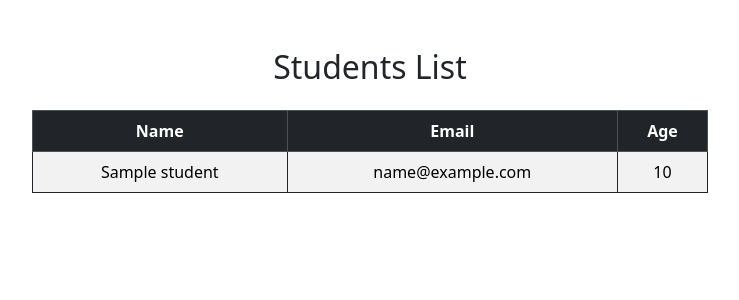
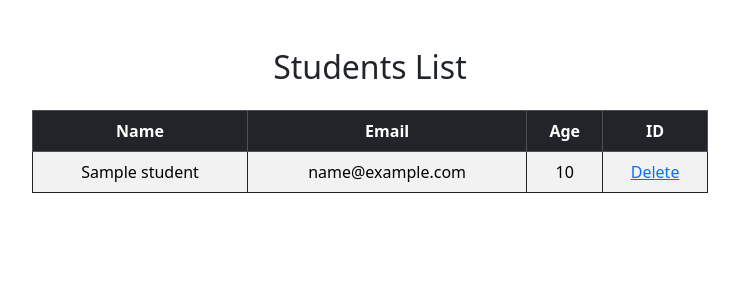
Before and after one commit to codebymubashir/Node-js, a Node server app: template Expressjs/MongoDb/postapi-for-save-data-in-db/views/students.ejs in a window 1280 px wide. Shown: the top 300 px of the page, without its empty margins (270-1009 px from the left). Run offline with Node 20, Linux system fonts and the light colour scheme; the template is opened without the code that fills it: most values are stand-ins (such as "Sample title", 1, 10 or a date in 2020); some libraries are stand-ins or nearby versions.

Commit message:
delete data through ui

```diff
--- a/Expressjs/MongoDb/postapi-for-save-data-in-db/server.js
+++ b/Expressjs/MongoDb/postapi-for-save-data-in-db/server.js
@@ -62,22 +62,16 @@ client.connect().then(() => {
     res.send("working");
   });
 
-  app.delete("/delete/:id", async (req, res) => {
+  app.get("/ui/delete/:id", async (req, res) => {
     const db = client.db(dbName);
     const collection = db.collection("users");
     const result = await collection.deleteOne({
       _id: new ObjectId(req.params.id),
     });
     if (result) {
-      res.send({
-        message: "data deleted",
-        success: true,
-      });
+      res.send("<h1>student data delete</h1>");
     } else {
-      res.send({
-        message: "data not deleted",
-        success: false,
-      });
+      res.send("<h1>student data delete</h1>");
     }
     res.send("working");
   });
--- a/Expressjs/MongoDb/postapi-for-save-data-in-db/views/students.ejs
+++ b/Expressjs/MongoDb/postapi-for-save-data-in-db/views/students.ejs
@@ -17,6 +17,7 @@
                     <th>Name</th>
                     <th>Email</th>
                     <th>Age</th>
+                    <th>ID</th>
                 </tr>
             </thead>
             <tbody>
@@ -25,6 +26,7 @@
                         <td><%= student.name %></td>
                         <td><%= student.email %></td>
                         <td><%= student.age %></td>
+                        <td><a href="/ui/delete/<%= student._id %>">Delete</a></td>
                     </tr>
                 <% }) %>
             </tbody>
```
